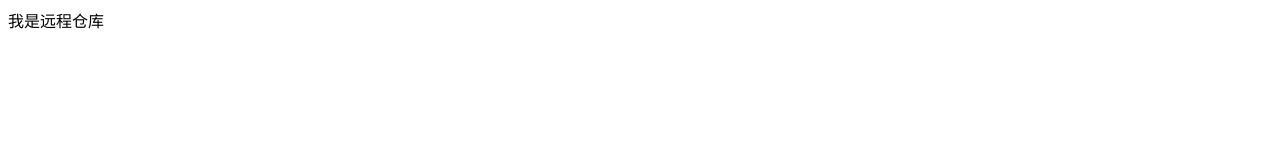
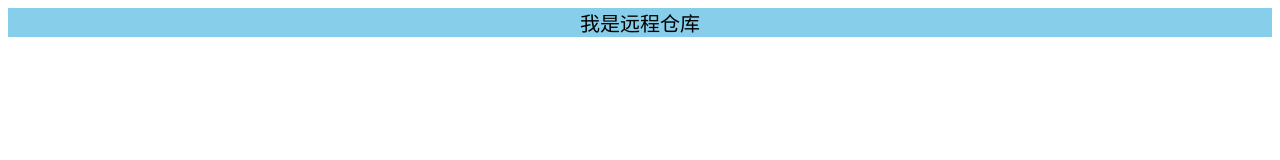
Before and after one commit to JunSlt/xiaojun9579.github.co, a plain HTML site: page index.html in a window 1280 px wide. Drawn offline with Linux system fonts and the light colour scheme.

Commit message:
新增样式

```diff
--- /dev/null
+++ b/index.css
@@ -0,0 +1,5 @@
+div {
+    background-color: skyblue;
+    text-align: center;
+    font-size: 20px;
+}
--- a/index.html
+++ b/index.html
@@ -4,9 +4,12 @@
     <meta charset="UTF-8">
     <meta name="viewport" content="width=device-width, initial-scale=1.0">
     <meta http-equiv="X-UA-Compatible" content="ie=edge">
-    <title>Document</title>
+    <title>github</title>
+    <link rel="stylesheet" href="./index.css">
 </head>
 <body>
     <div>我是远程仓库</div>
+
+
 </body>
 </html>
```
Also changed, not shown: 1147453779.jpg (added).
